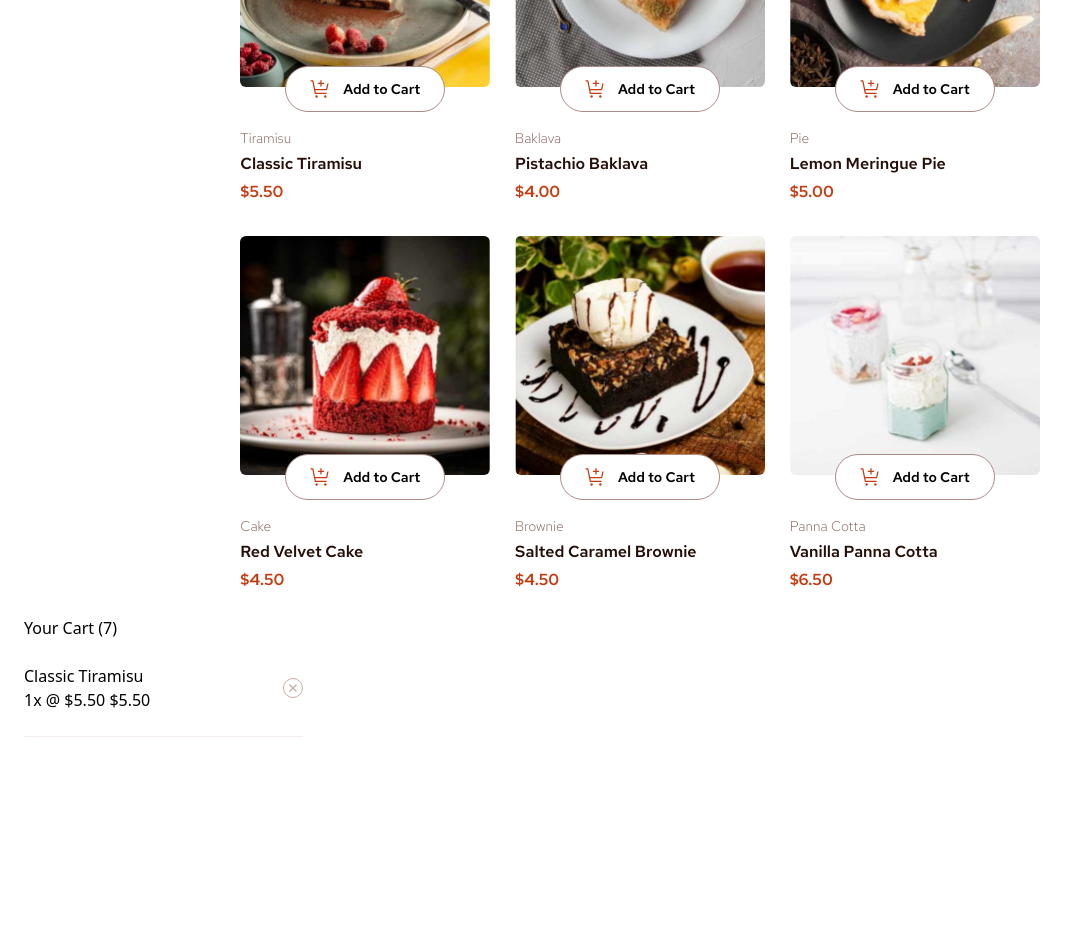
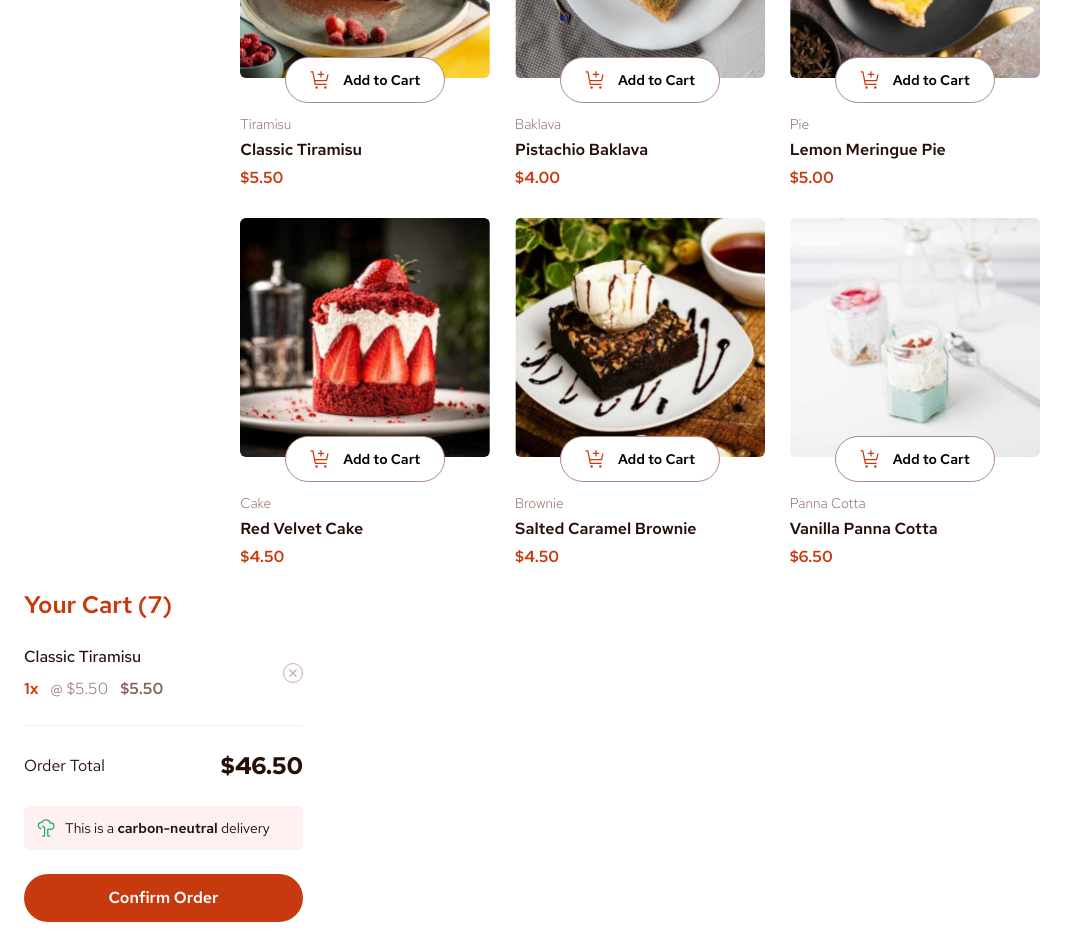
Before and after one commit to sercansimsek/product-list-with-cart, a React (Vite) app: page / in a window 1280 px wide. Shown: the part 540-1486 px from the top of the page, without its empty margins (0-1079 px from the left). Before the commit the page ends 1301 px from the top, so only its background shows below. Built offline with nearby package versions, Linux system fonts and the light colour scheme.

Commit message:
Cart component styled for the mobile screens

```diff
--- a/src/components/Card.jsx
+++ b/src/components/Card.jsx
@@ -23,8 +23,8 @@ export const Card = ({ data }) => {
   };
   return (
     <>
-      <div className="flex flex-col gap-4 w-[327px] md:w-[213px] lg:w-[250px] font-redHat ">
-        <div className="flex flex-col justify-center items-center mb-[25px]">
+      <div className="flex flex-col gap-4 w-[327px] h-[319px] lg:h-[347px] md:w-[213px] lg:w-[250px] font-redHat ">
+        <div className="flex flex-col justify-center items-center mb-[20px]">
           <div className="relative">
             <picture>
               <source media="(min-width:1024px)" srcSet={data.image.desktop} />
@@ -75,7 +75,7 @@ export const Card = ({ data }) => {
           </div>
         </div>
 
-        <div className="flex flex-col gap-1">
+        <div className="flex flex-col justify-center gap-1">
           <span className="font-thin text-rose500 text-sm">
             {data.category}
           </span>
--- a/src/components/CardList.jsx
+++ b/src/components/CardList.jsx
@@ -3,7 +3,7 @@ import { Card } from "./Card";
 export const CardList = ({ datas }) => {
   return (
     <>
-      <ul className="grid grid-rows-1 gap-7 place-items-center mx-auto md:grid-cols-3 md:grid-rows-3 md:w-[688px] md:gap-x-6 md:gap-y-8 lg:w-[800px]">
+      <ul className="grid grid-rows-1 gap-6 place-items-center mx-auto md:grid-cols-3 md:grid-rows-3 h-full md:w-[688px] md:gap-x-6 md:gap-y-8 lg:w-[800px]">
         {datas.map((data) => (
           <li key={data.name}>
             <Card data={data} />
--- a/src/components/Cart.jsx
+++ b/src/components/Cart.jsx
@@ -1,13 +1,18 @@
 import removeItemIcon from "../assets/images/icon-remove-item.svg";
+import carbonNeutral from "../assets/images/icon-carbon-neutral.svg";
 
 export const Cart = () => {
   return (
-    <div className="flex flex-col justify-center gap-6 w-[327px] p-6">
-      <h1>Your Cart (7)</h1>
+    <div className="flex flex-col justify-center gap-6 w-[327px] p-6 font-redHat">
+      <span className="font-semibold text-2xl text-red">Your Cart (7)</span>
       <div className="flex justify-between items-center">
-        <div className="flex flex-col">
-          <span>Classic Tiramisu</span>
-          <span>1x @ $5.50 $5.50</span>
+        <div className="flex flex-col gap-2 text-md">
+          <span className="text-rose900 font-medium">Classic Tiramisu</span>
+          <div className="flex gap-3">
+            <span className="text-red font-semibold">1x</span>{" "}
+            <span className="text-rose500 font-light">@ $5.50</span>{" "}
+            <span className="text-rose500 font-semibold">$5.50</span>
+          </div>
         </div>
         <button className="w-5 h-5 cursor-pointer">
           <img
@@ -17,7 +22,23 @@ export const Cart = () => {
           />
         </button>
       </div>
-      <hr className="block h-[1px] border-0 bg-rose100"/>
+      <hr className="block h-[1px] border-0 bg-rose100" />
+      <div className="flex flex-col gap-6">
+        <div className="flex justify-between items-center text-rose900">
+          <span className="font-sm">Order Total</span>
+          <span className="font-bold text-2xl">$46.50</span>
+        </div>
+        <div className="flex gap-2 bg-rose-50 p-3 rounded-md">
+          <img src={carbonNeutral} alt="carbon neutral icon" />
+          <span className="text-rose900 text-sm">
+            This is a <strong className="font-semibold">carbon-neutral</strong> delivery
+          </span>
+        </div>
+
+        <button className="bg-red p-3 rounded-3xl text-white cursor-pointer font-semibold">
+          Confirm Order
+        </button>
+      </div>
     </div>
   );
 };
```
